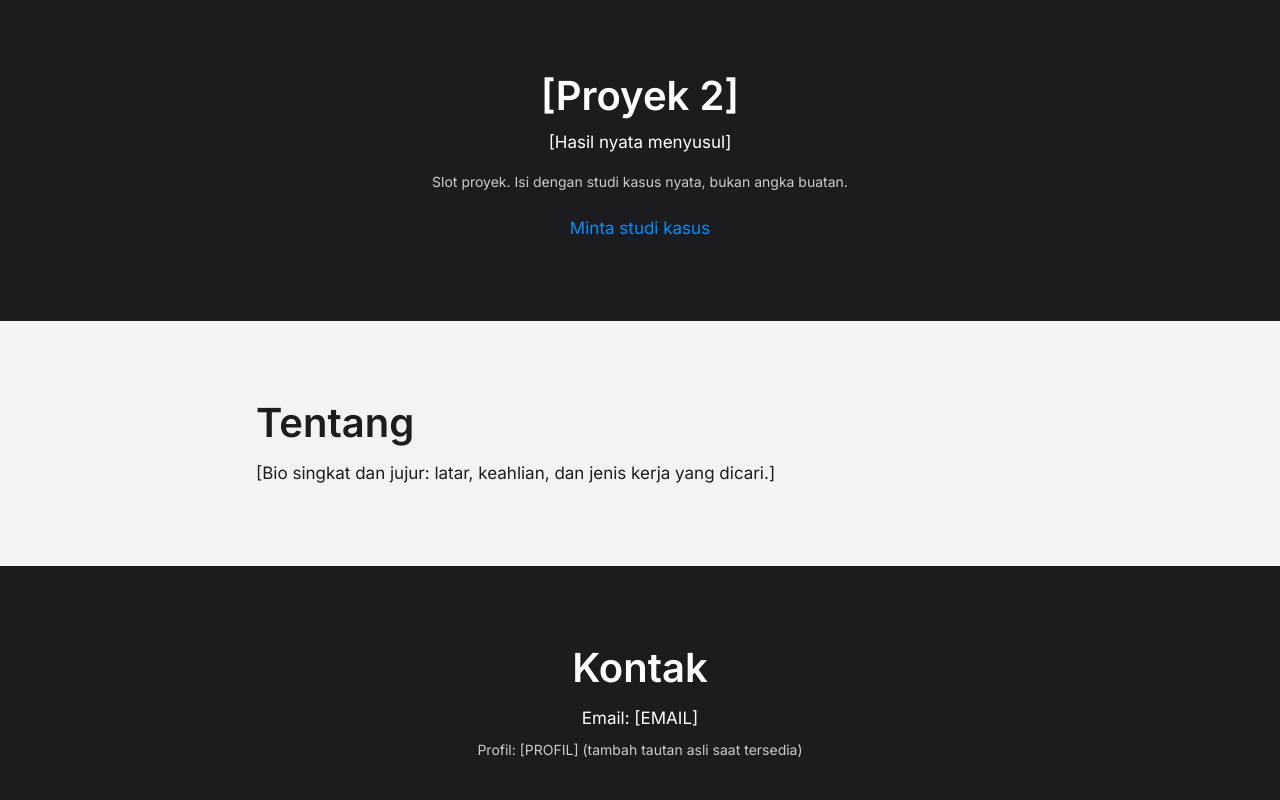
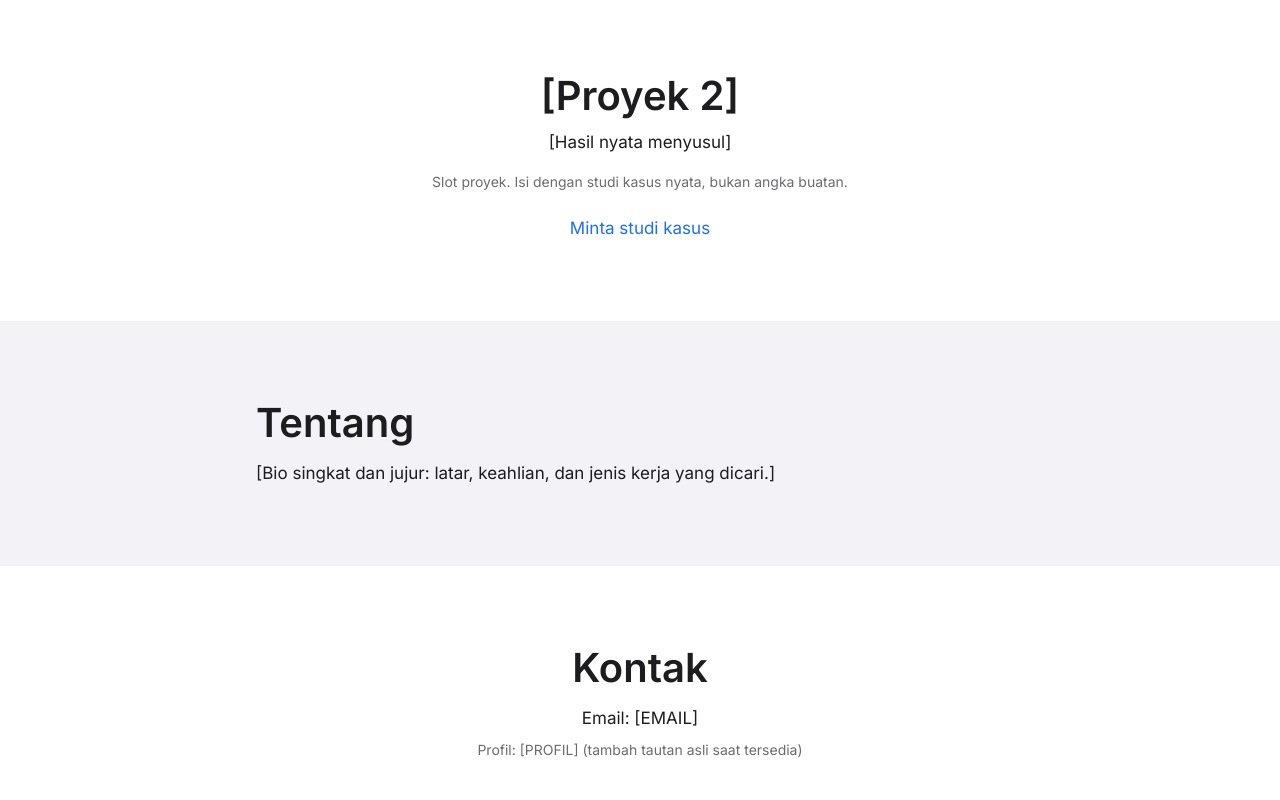
Before and after one commit to epo33m/portofolio, a Next.js app: page / in a window 1280 px wide. Shown: the part 740-1540 px from the top of the page. Built offline with nearby package versions, Linux system fonts and the light colour scheme.

Commit message:
feat: all-light sections, drop dark tiles

```diff
--- a/app/page.tsx
+++ b/app/page.tsx
@@ -8,12 +8,12 @@ const PROJECTS = [
   {
     name: "[Proyek 1]",
     outcome: "[Hasil nyata menyusul]",
-    surface: "light" as const,
+    surface: "parchment" as const,
   },
   {
     name: "[Proyek 2]",
     outcome: "[Hasil nyata menyusul]",
-    surface: "dark" as const,
+    surface: "white" as const,
   },
 ];
 
@@ -73,7 +73,7 @@ export default function Home() {
 
         <section id="work" aria-label="Karya pilihan" className="flex flex-col">
           {PROJECTS.map((project) =>
-            project.surface === "light" ? (
+            project.surface === "parchment" ? (
               <article
                 key={project.name}
                 className="bg-[#F2F2F7] px-5 py-20 text-center"
@@ -98,21 +98,21 @@ export default function Home() {
             ) : (
               <article
                 key={project.name}
-                className="bg-[#1C1C1E] px-5 py-20 text-center text-white"
+                className="bg-white px-5 py-20 text-center"
               >
                 <h2 className="mx-auto max-w-3xl text-[34px] font-semibold leading-[1.1] md:text-[40px]">
                   {project.name}
                 </h2>
-                <p className="mx-auto mt-3 max-w-xl text-[17px] leading-[1.47] text-white">
+                <p className="mx-auto mt-3 max-w-xl text-[17px] leading-[1.47]">
                   {project.outcome}
                 </p>
-                <p className="mx-auto mt-4 max-w-xl text-[14px] text-[#cccccc]">
+                <p className="mx-auto mt-4 max-w-xl text-[14px] text-[#6C6C70]">
                   Slot proyek. Isi dengan studi kasus nyata, bukan angka
                   buatan.
                 </p>
                 <a
                   href="#contact"
-                  className="mt-6 inline-block text-[17px] text-[#0091FF] focus-visible:outline-2 focus-visible:outline-[#1E6EF4]"
+                  className="mt-6 inline-block text-[17px] text-[#1E6EF4] focus-visible:outline-2 focus-visible:outline-[#1E6EF4]"
                 >
                   Minta studi kasus
                 </a>
@@ -135,7 +135,7 @@ export default function Home() {
 
         <section
           id="contact"
-          className="bg-[#1C1C1E] px-5 py-20 text-center text-white"
+          className="bg-white px-5 py-20 text-center"
         >
           <h2 className="mx-auto max-w-3xl text-[34px] font-semibold leading-[1.1] md:text-[40px]">
             Kontak
@@ -143,7 +143,7 @@ export default function Home() {
           <p className="mx-auto mt-4 max-w-xl text-[17px] leading-[1.47]">
             Email: [EMAIL]
           </p>
-          <p className="mx-auto mt-2 max-w-xl text-[14px] text-[#cccccc]">
+          <p className="mx-auto mt-2 max-w-xl text-[14px] text-[#6C6C70]">
             Profil: [PROFIL] (tambah tautan asli saat tersedia)
           </p>
         </section>
```
Also changed, not shown: 1 other file (tests, documents, lock files or other folders).
